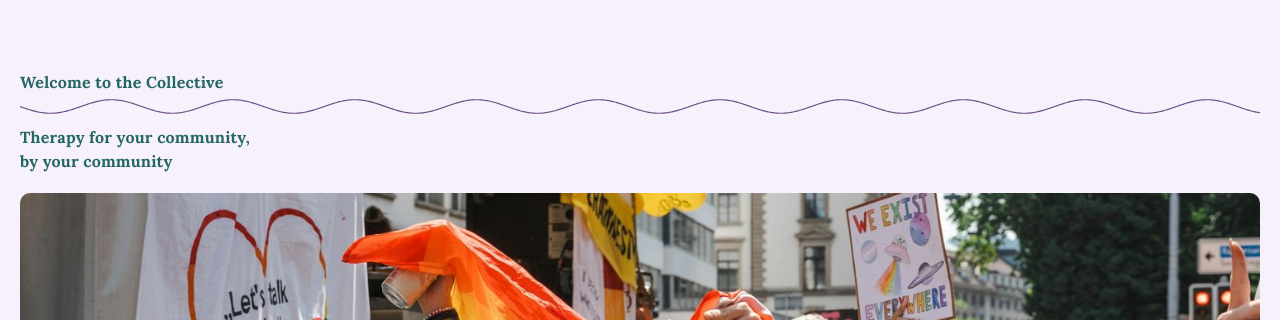
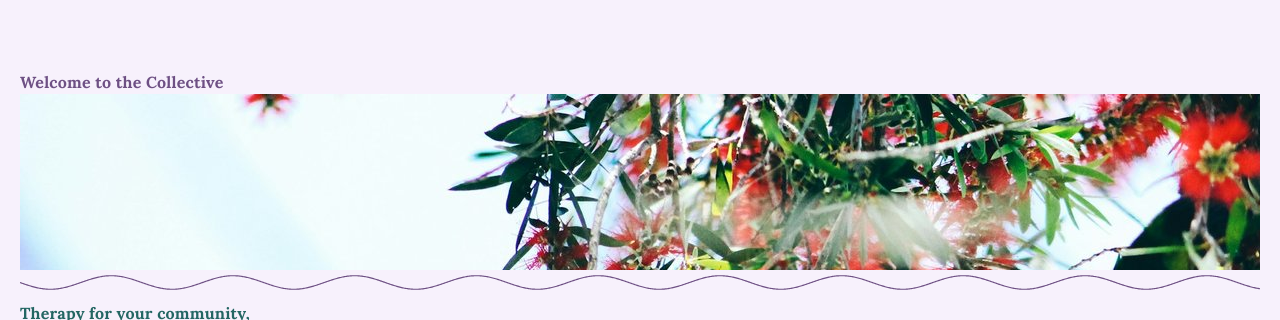
Before and after one commit to Lorikeet-Collective/BaseSite-Frontend, a React (Vite) app: page /#/home in a window 1280 px wide. Shown: the part 404-724 px from the top of the page. Built offline with nearby package versions, Linux system fonts and the light colour scheme.

Commit message:
create: add new bannertitle component

```diff
--- /dev/null
+++ b/src/components/Common/BannerTitle.module.css
@@ -0,0 +1,18 @@
+.banner-img {
+  display: flex;
+  justify-content: center;
+  align-items: center;
+  margin: var(--container-margin);
+  background-size: cover;
+  background-position: center;
+  background-repeat: no-repeat;
+}
+
+.banner-title {
+  filter: opacity(0.85);
+  line-height: 1.1em;
+  font-size: 2.3em;
+  text-align: center;
+  width: 100%;
+  padding: 10px 0;
+}
--- /dev/null
+++ b/src/components/Common/BannerTitle.tsx
@@ -0,0 +1,34 @@
+import { PropsWithChildren } from "react";
+import styles from "./BannerTitle.module.css";
+
+interface BannerTitleProps extends PropsWithChildren {
+  src: string;
+  height?: number;
+  bgColor?: string;
+  color?: string;
+}
+
+const BannerTitle: React.FC<BannerTitleProps> = ({
+  src,
+  height = 200,
+  bgColor = "var(--primary-color)",
+  color = "var(--tertiary-color)",
+  children,
+}): React.ReactElement => (
+  <div
+    className={styles.bannerImg}
+    style={{
+      backgroundImage: `url(${src})`,
+      height: `${height}px`,
+    }}
+  >
+    <h1
+      className={styles.bannerTitle}
+      style={{ color, backgroundColor: bgColor }}
+    >
+      {children}
+    </h1>
+  </div>
+);
+
+export default BannerTitle;
--- a/src/views/Home.module.css
+++ b/src/views/Home.module.css
@@ -1,31 +1,3 @@
-.welcome-container {
-  position: relative;
-  height: 200px;
-  margin: var(--container-margin);
-}
-
-.welcome-background {
-  height: 100%;
-  filter: brightness(0.9);
-  mix-blend-mode: multiply;
-  background-image: url("https://images.squarespace-cdn.com/content/v1/67d14d44c6a49e3d4d030b00/1744402268264-DQKYO4NI017VDOIBYQ8K/unsplash-image-veId-L72-iw.jpg?format=1500w");
-  background-size: cover;
-}
-
-.welcome-header {
-  position: absolute;
-  left: 0;
-  top: 25%;
-  color: var(--tertiary-color);
-  background-color: var(--primary-color);
-  filter: opacity(0.9);
-  font-size: 2.4em;
-  display: flex;
-  justify-content: center;
-  text-align: center;
-  align-items: center;
-}
-
 .sub-header-container {
   display: flex;
   flex-direction: column;
--- a/src/views/Home.tsx
+++ b/src/views/Home.tsx
@@ -1,3 +1,4 @@
+import BannerTitle from "../components/Common/BannerTitle";
 import Title from "../components/Common/Title";
 import Text from "../components/Common/Text";
 import Image from "../components/Common/Image";
@@ -5,6 +6,7 @@ import Button from "../components/Common/Button";
 import SinWave from "../components/Common/SinWave";
 import styles from "./Home.module.css";
 // Image imports
+import treeBloom from "../assets/tree-bloom.jpg";
 import prideRally from "../assets/pride-rally.jpg";
 import disabilityCompassion from "../assets/disability-compassion.jpg";
 import diversityGathering from "../assets/diversity-gathering.jpg";
@@ -12,10 +14,7 @@ import prideProtest from "../assets/pride-protest.jpg";
 
 const Home: React.FC = (): React.ReactElement => (
   <main>
-    <div className={styles.welcomeContainer}>
-      <div className={styles.welcomeBackground}></div>
-      <h1 className={styles.welcomeHeader}>Welcome to the Collective</h1>
-    </div>
+    <BannerTitle src={treeBloom}>Welcome to the Collective</BannerTitle>
     <SinWave />
     <h2 className={styles.subHeaderContainer}>
       <p className={styles.topHeader}>Therapy for your community,</p>
```
Also changed, not shown: src/assets/tree-bloom.jpg (added).
